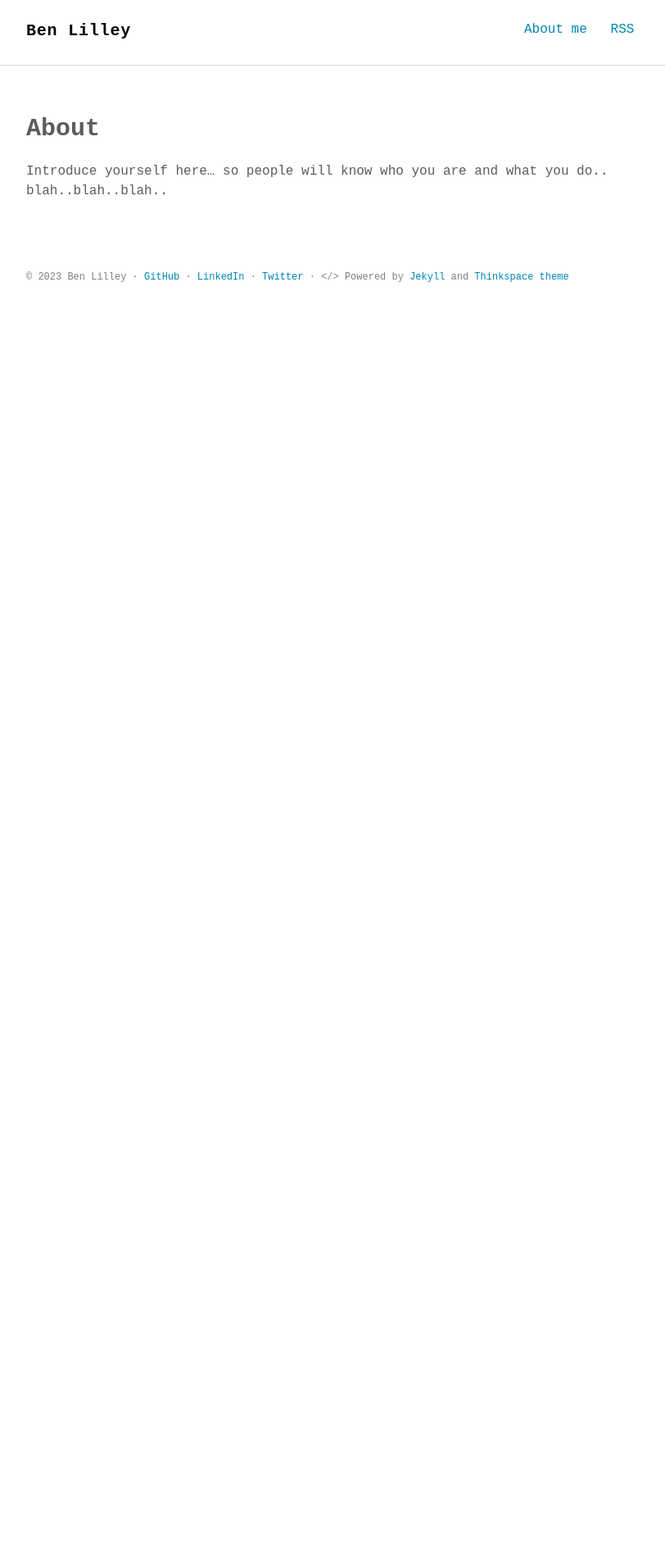
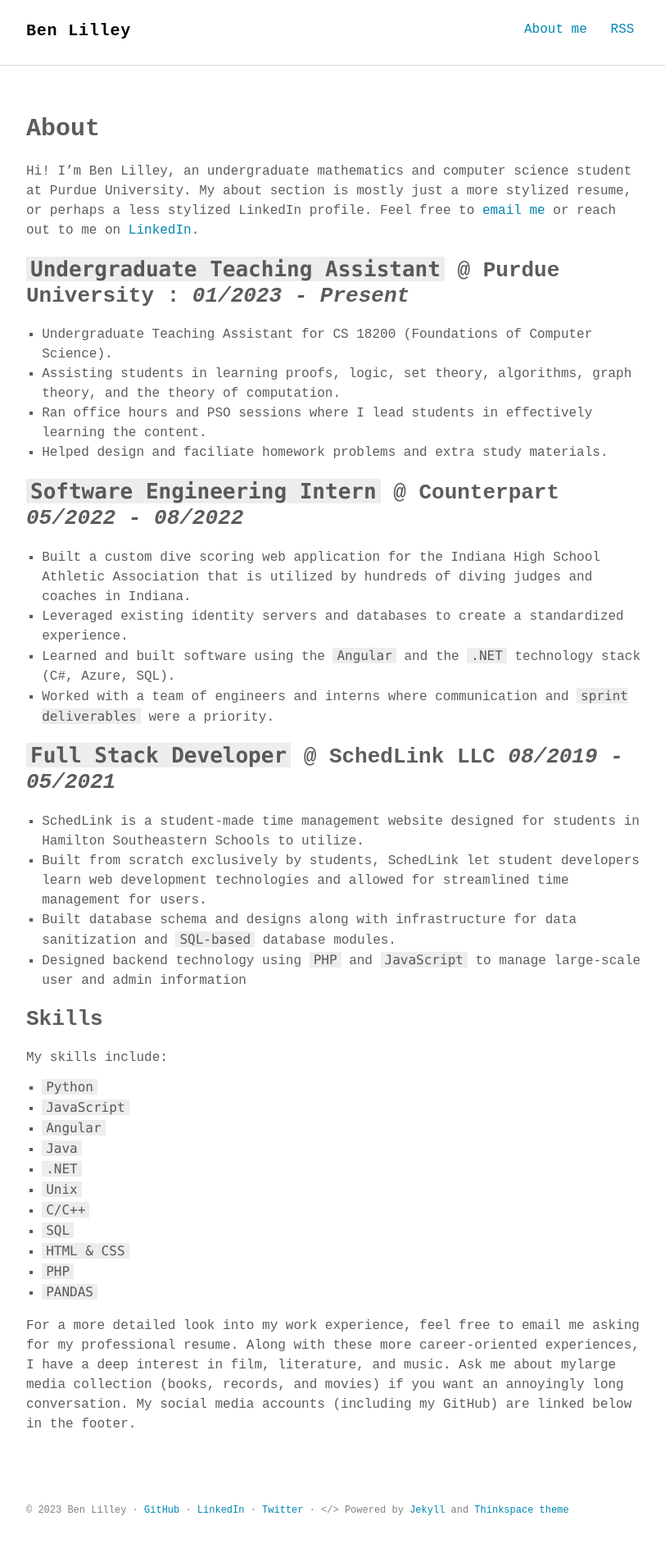
Before and after one commit to bunceandbean/bunceandbean.github.io, a Jekyll site: the page built from docs/about.md, in a window 1280 px wide. Shown: the whole page at 82% size, without its empty margins (232-1044 px from the left). Built offline with Jekyll 4.4.1, drawn with Linux system fonts in a browser that asks for light colours; some web fonts are replaced; before the commit the page ends 900 px from its top, so only the background shows below that.

Commit message:
About section created

```diff
--- a/docs/about.md
+++ b/docs/about.md
@@ -4,4 +4,42 @@ title: About
 permalink: /about/
 ---
 
-Introduce yourself here... so people will know who you are and what you do.. blah..blah..blah..
+Hi! I'm Ben Lilley, an undergraduate mathematics and computer science student at Purdue University. My about section is mostly just a more stylized resume, or perhaps a less stylized LinkedIn profile. Feel free to [email me](mailto:benlilleydev@gmail.com) or reach out to me on [LinkedIn](https://www.linkedin.com/in/ben-lilley-).
+
+## `Undergraduate Teaching Assistant` @ Purdue University : _01/2023 - Present_
+
+* Undergraduate Teaching Assistant for CS 18200 (Foundations of Computer Science).
+* Assisting students in learning proofs, logic, set theory, algorithms, graph theory, and the theory of computation.
+* Ran office hours and PSO sessions where I lead students in effectively learning the content.
+* Helped design and faciliate homework problems and extra study materials.
+
+## `Software Engineering Intern` @ Counterpart _05/2022 - 08/2022_
+
+* Built a custom dive scoring web application for the Indiana High School Athletic Association that is utilized by hundreds of diving judges and coaches in Indiana.
+* Leveraged existing identity servers and databases to create a standardized experience.
+* Learned and built software using the `Angular` and the `.NET` technology stack (C#, Azure, SQL).
+* Worked with a team of engineers and interns where communication and `sprint deliverables` were a priority.
+
+## `Full Stack Developer` @ SchedLink LLC _08/2019 - 05/2021_
+
+* SchedLink is a student-made time management website designed for students in Hamilton Southeastern Schools to utilize.
+* Built from scratch exclusively by students, SchedLink let student developers learn web development technologies and allowed for streamlined time management for users.
+* Built database schema and designs along with infrastructure for data sanitization and `SQL-based` database modules.
+* Designed backend technology using `PHP` and `JavaScript` to manage large-scale user and admin information
+
+## Skills
+
+My skills include:
+* `Python`
+* `JavaScript`
+* `Angular`
+* `Java`
+* `.NET`
+* `Unix`
+* `C/C++`
+* `SQL`
+* `HTML & CSS`
+* `PHP`
+* `PANDAS`
+
+For a more detailed look into my work experience, feel free to email me asking for my professional resume. Along with these more career-oriented experiences, I have a deep interest in film, literature, and music. Ask me about mylarge media collection (books, records, and movies) if you want an annoyingly long conversation. My social media accounts (including my GitHub) are linked below in the footer.
```
Also changed, not shown: blog_ideas.txt (+10 -1 lines).
